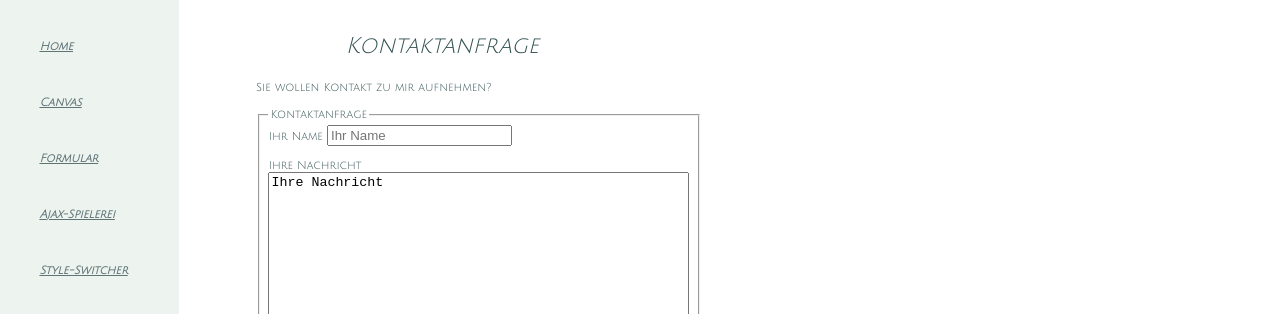
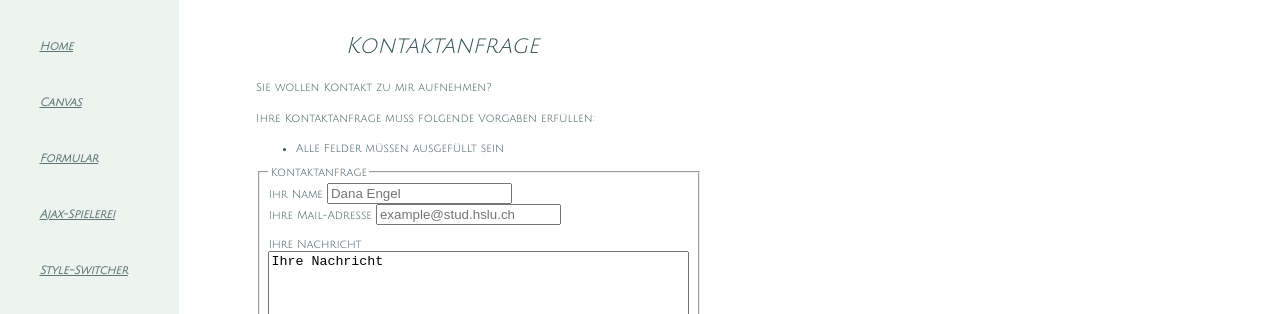
Before and after one commit to engeld/itec, a plain HTML site: page pages/formular.html in a window 1280 px wide. Shown: the part 60-374 px from the top of the page. Drawn offline with Linux system fonts and the light colour scheme.

Commit message:
fix validator link, fix input field names, add input field for name

```diff
--- a/pages/formular.html
+++ b/pages/formular.html
@@ -19,7 +19,7 @@
         <li><a href="./ajax.html">Ajax-Spielerei</a></li>
         <li><a href="./style-switcher.html">Style-Switcher</a></li>
         <li>
-          <a href="http://validator.w3.org/check?uri=http%3A%2F%2Fitec.engels.io%2F;verbose=1">
+          <a href="http://validator.w3.org/check?uri=http%3A%2F%2Fitec.engels.io%2Fformular.html;verbose=1">
             <img src="http://www.w3.org/html/logo/badge/html5-badge-h-solo.png" width="34" height="34" alt="HTML5 Powered" title="HTML5 Powered">
           </a>
         </li>
@@ -29,21 +29,30 @@
     <article>
     <h2>Kontaktanfrage</h2>
     <p>Sie wollen Kontakt zu mir aufnehmen?</p>
+    <p>Ihre Kontaktanfrage muss folgende Vorgaben erfüllen:
+    <ul>
+      <li>Alle Felder müssen ausgefüllt sein</li>
+    </ul>
     <form id="itec-form" action="formular.html">
       <fieldset>
         <legend>Kontaktanfrage</legend>
-        <div id="itec-form-name">
+        <div id="itec-form-name" class="itec-form-elements">
           <label for="name">Ihr Name</label>
-          <input for="name" type="email" placeholder="Ihr Name" required>
+          <input for="name" type="text" placeholder="Dana Engel" required />
+        </div>
+        <div id="itec-form-mail" class="itec-form-elements">
+          <label for="mail">Ihre Mail-Adresse</label>
+          <input for="mail" type="e-mail" placeholder="example@stud.hslu.ch" required />
         </div>
         <br />
-        <div id="itec-form-message">
+        <div id="itec-form-message" class="itec-form-elements">
           <label for="message">Ihre Nachricht</label><br />
           <textarea for="message" cols="50" rows="10">Ihre Nachricht</textarea>
         </div>
         <br />
         <div id="itec-form-send">
           <input name="send" type="submit" value="Absenden">
+          <button onclick="alert('Test')">ASD</button>
         </div>
       </fieldset>
     </form>
```
